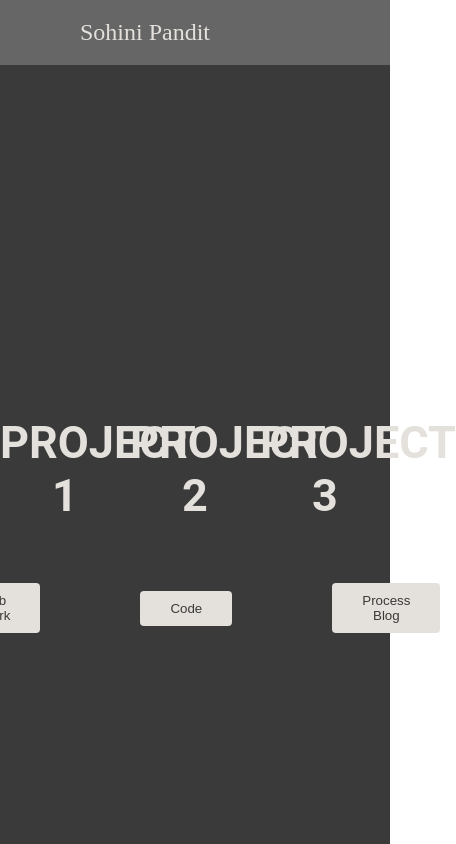
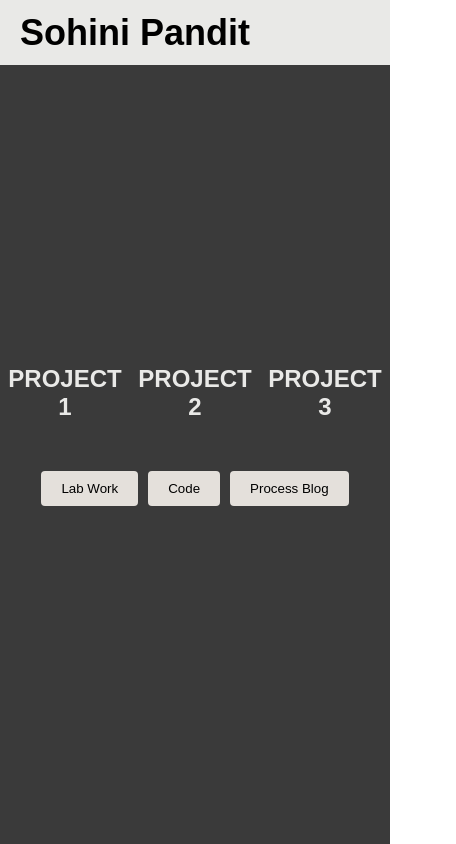
Before and after one commit to sohin10/Classportal2, a plain HTML site: page index.html in a window 390 px wide. Shown: the whole page, 456 px wide, since content can reach past the window. Drawn offline with Linux system fonts and the light colour scheme.

Commit message:
Landing page done
made landing page responsive and fixed other pages too

```diff
--- /dev/null
+++ b/index.css
@@ -0,0 +1,129 @@
+*{
+    margin: 0;
+    padding: 0;
+}
+
+.navbar{
+    font-family:Arial, Helvetica, sans-serif;
+    font-weight: bold;
+    height: 65px;
+    display: flex;
+    flex-wrap: wrap;
+    justify-content:flex-start;
+    align-items: center;
+    background-color: #E9E9E7;
+
+}
+
+#logo{
+    margin-left: 20px;
+    font-size: 36px;
+    color: black;
+}
+
+a{
+    text-decoration: none;
+}
+
+#lab{
+    color:black;
+}
+
+#maincode{
+    color:black;
+}
+
+#blog{
+    color:black;
+}
+
+
+#each{
+    color:#E9E9E7;
+}
+
+
+.home{
+    display: flex;
+    flex-direction: row;
+    width: 100%;
+    min-height: calc(100vh - 65px);
+}
+
+.home-projects{
+    width: 33.333333%;
+    background-color: rgb(58, 58, 58);
+
+}
+
+.home-projects p{
+    padding-top: 300px;
+    text-align: center;
+    color:#E9E9E7;
+    font-size: 24px;
+    font-family: Arial, Helvetica, sans-serif;
+    font-weight: bold;
+
+
+}
+
+/* remove this or find a way to make the background around text change into button */
+/* p:hover{
+    background-color: #919135;
+    background-size:contain;
+
+} */
+
+.home-projects:hover{
+    /* background-color: #4f4f4f; */
+    background-image: url("imgz/amsterdam.jpg");
+    /* background-size: 50%; */
+    background-repeat: no-repeat;
+    background-size: cover;
+    background-position: center;
+
+}
+
+.home-buttons{
+    position: absolute;
+    display: flex;
+    justify-content:center;
+    width: 100%;
+    bottom: 40%;
+    flex-wrap: wrap;
+}
+
+.home-buttons button{
+    margin: auto 5px;
+}
+
+button{
+    background: none;
+    border: none;
+    border-radius: 4px;
+    outline: none;
+    cursor: pointer;
+    background-color: #E4E0DB;
+    padding: 10px 20px;
+}
+
+
+/* USE THIS FOR DESKTOP DISPLAY */
+/* button:hover{
+    background-color: black;
+    color: #E9E9E7;
+
+} */
+
+
+/* #lab:hover{
+    color:#E9E9E7;
+}
+
+#maincode:hover{
+    color:#E9E9E7;
+}
+
+#blog:hover{
+    color:#E9E9E7;
+} */
--- a/index.html
+++ b/index.html
@@ -3,9 +3,8 @@
   <head>
     <meta charset="UTF-8">
     <meta name="viewport" content="width=device-width, initial-scale=1.0">
-    <!-- <meta http-equiv="X-UA-Compatible" content="ie=edge"> -->
     <title>Class Portal</title>
-    <link rel="stylesheet" href="main.css">
+    <link rel="stylesheet" href="index.css">
   </head>
 
   <body>
@@ -19,7 +18,7 @@
   <!--Main Landing page layout-->
     <section class="home">
       <article class="home-projects">
-        <p> <a id="Each" href="EachProject.html"> PROJECT 1</a> </p>
+        <p> <a id="each" href="EachProject.html"> PROJECT 1</a> </p>
       </article>
 
       <article class="home-projects">
--- a/labpage.css
+++ b/labpage.css
@@ -3,9 +3,12 @@
     padding: 0;
 }
 
+
 body{
     background-color: black;
 }
+
+
 
 /*navigation bar style*/
 .navbar{
--- a/main.css
+++ b/main.css
@@ -2,22 +2,23 @@
     margin: 0;
     padding: 0;
 }
-body{
-    color: #e4dbdb;
-}
+
 .navbar{
+    font-family:Arial, Helvetica, sans-serif;
+    font-weight: bold;
     height: 65px;
     display: flex;
-    justify-content: flex-start;
+    flex-wrap: wrap;
+    justify-content:flex-start;
     align-items: center;
-    background-color: rgb(102, 102, 102);
+    background-color: #E9E9E7;
+
 }
 
 #logo{
-    font-size: 24px;
-    width:40%;
-    padding-left: 5rem;
-    color: #E4E0DB;
+    margin-left: 20px;
+    font-size: 36px;
+    color: black;
 }
 
 #lab{
@@ -48,6 +49,7 @@ body{
 a{
     text-decoration: none;
 }
+
 nav h2{
    width:60%;
    margin-left: fit-content;
--- a/main2.css
+++ /dev/null
@@ -1,62 +0,0 @@
-*{
-    margin: 0;
-    padding: 0;
-}
-
-/*navigation bar style*/
-.navbar{
-    height: 65px;
-    color: beige;
-    text-align: center;
-    /* display: flex;
-    flex-wrap: wrap;
-    justify-content: flex-start; */
-    /* align-items:right; */
-    background-color: rgb(0, 0, 0);
-}
-
-/* takes the link underline out  */
-a{
-    text-decoration: none;
-}
-
-/*Changes color of logo link(purple) to beige*/
-#logo{
-    color: beige;
-
-}
-
-/*home section to 100%*/
-.home{
-    width: 100%;
-    min-height: 100px;
-
-
-}
-
-.home-projects{
-    display: flex;
-    flex-direction: row;
-    justify-content: center;
-    flex-wrap: wrap;
-    align-items: center;
-    background-color: aqua;
-    width: 100%;
-
-
-}
-
-/* .home-projects p{
-    padding: 80px;
-    position: relative;
-} */
-
-.home-projects:hover{
-    /* background-color: #4f4f4f; */
-    background-image: url("imgz/italy.jpg");
-    background-size: 100%;
-    background-repeat: no-repeat;
-    background-size: cover;
-    background-position: center;
-
-}
```
Also changed, not shown: labwork.html (+1 -1 lines), 2 other files.
